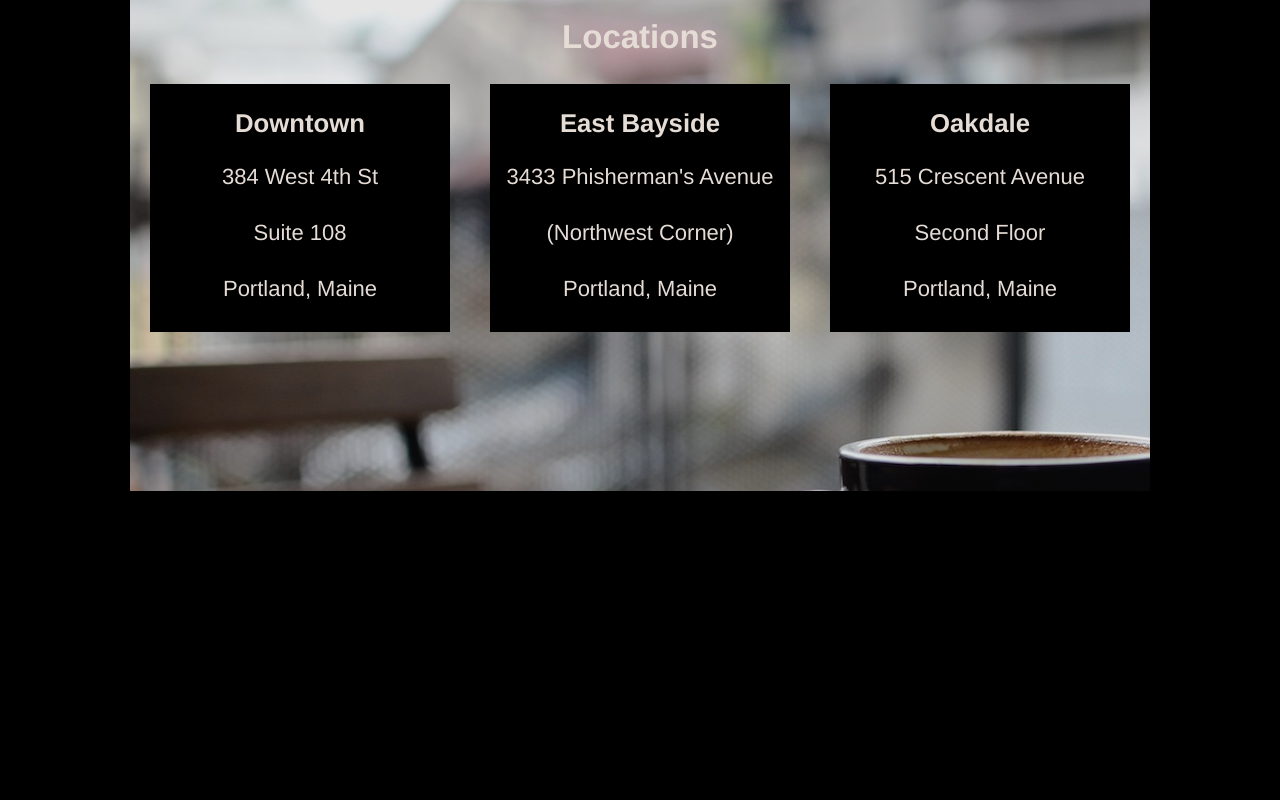
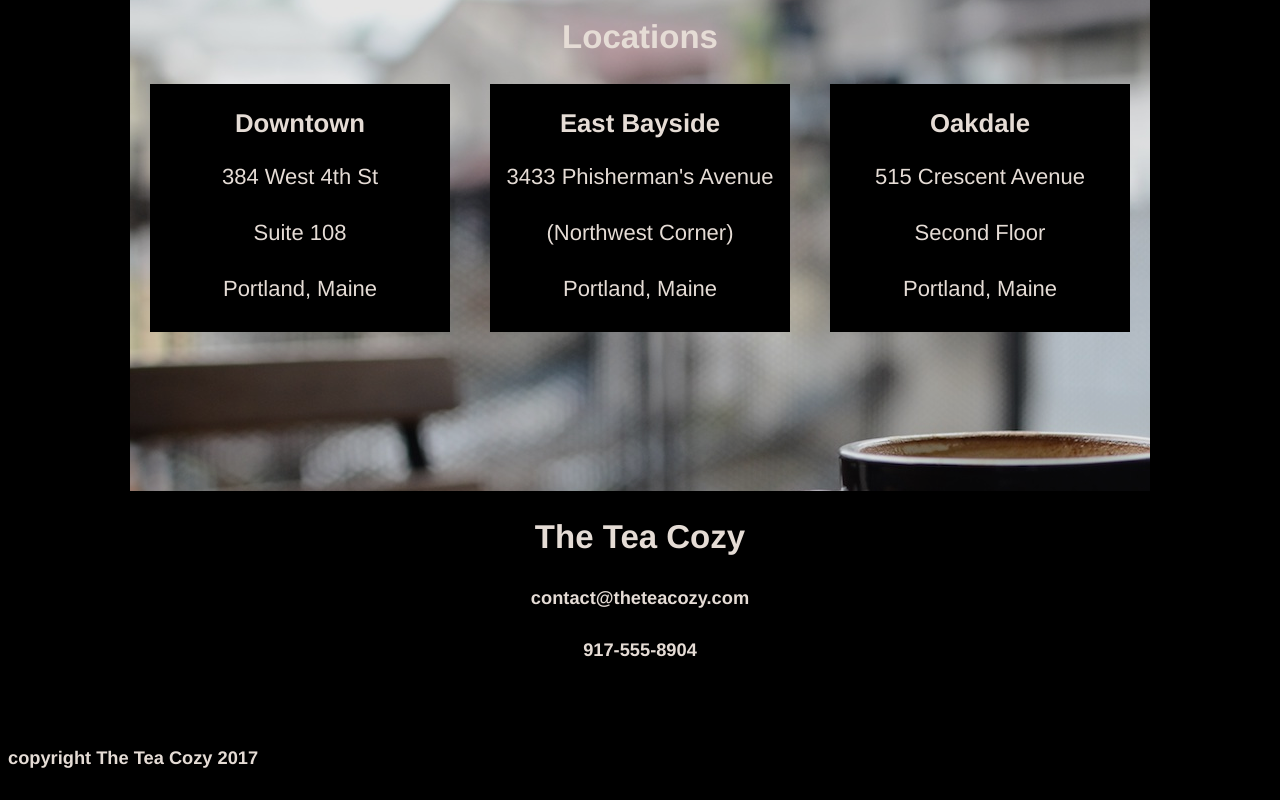
Before and after one commit to JGillin33/Tea_Cozy, a plain HTML site: page index.html in a window 1280 px wide. Shown: the part 1628-2428 px from the top of the page. Before the commit the page ends 2127 px from the top, so only its background shows below. Drawn offline with Linux system fonts and the light colour scheme; files whose address does not match are found by name.

```diff
--- a/index.html
+++ b/index.html
@@ -19,10 +19,6 @@
         </nav>
       </header>
 
-<!-- main container -->
-<div class="main-container">
-
-</div>
 <!-- Mission Statement -->
   <div class="mission">
     <div class="image-content">
@@ -97,4 +93,25 @@
     </div>
   </div>
 </div>
+</div>
+  <!--Footer-->
+       <div class="flex-container info">
+<div class="contact">
+           <h2>The Tea Cozy</h2>
+           <h5>contact@theteacozy.com</h5>
+           <h5>917-555-8904</h5>
+
+
+           </div>
+         </div>
+  <footer>
+
+        <div class="copyright">
+           <h5>copyright The Tea Cozy 2017</h5>
+           </div>
+
+  </footer>
+
+
+</div>
     </body>
--- a/resources/style.css
+++ b/resources/style.css
@@ -73,6 +73,8 @@ a {
   width: 1200px;
 }
 
+/*tea of the month*/
+
 .tom {
   color: seashell;
   text-align: center;
@@ -106,6 +108,8 @@ a {
   color: seashell;
   text-align: center;
 }
+
+/*locations*/
 
 .locations {
   background-image: url(images/img-locations-background.jpg);
@@ -147,3 +151,21 @@ a {
   color: seashell;
   display: block;
 }
+
+/*footer*/
+
+.contact {
+  color: seashell;
+  text-align: center;
+  display: block;
+  height: 200px;
+
+}
+
+ footer  {
+
+  text-align: left;
+  margin-left: 20px;
+  color: seashell;
+  display: inline;
+}
```
